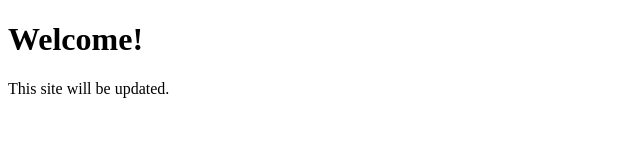
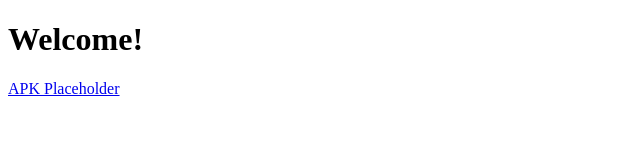
Before and after one commit to contactkelvin/contactkelvin.github.io, a plain HTML site: page index.html in a window 1280 px wide. Shown: the whole page, without its empty margins (0-640 px from the left). Drawn offline with Linux system fonts and the light colour scheme.

Commit message:
Update index.html with placeholder APK

```diff
--- a/index.html
+++ b/index.html
@@ -5,6 +5,6 @@
   </head>
   <body>
     <h1>Welcome!</h1>
-    <p>This site will be updated.</p>
+    <p><a href="https://github.com/contactkelvin/contactkelvin.github.io/blob/main/app-debug.apk">APK Placeholder</a></p>
   </body>
 </html>
```
